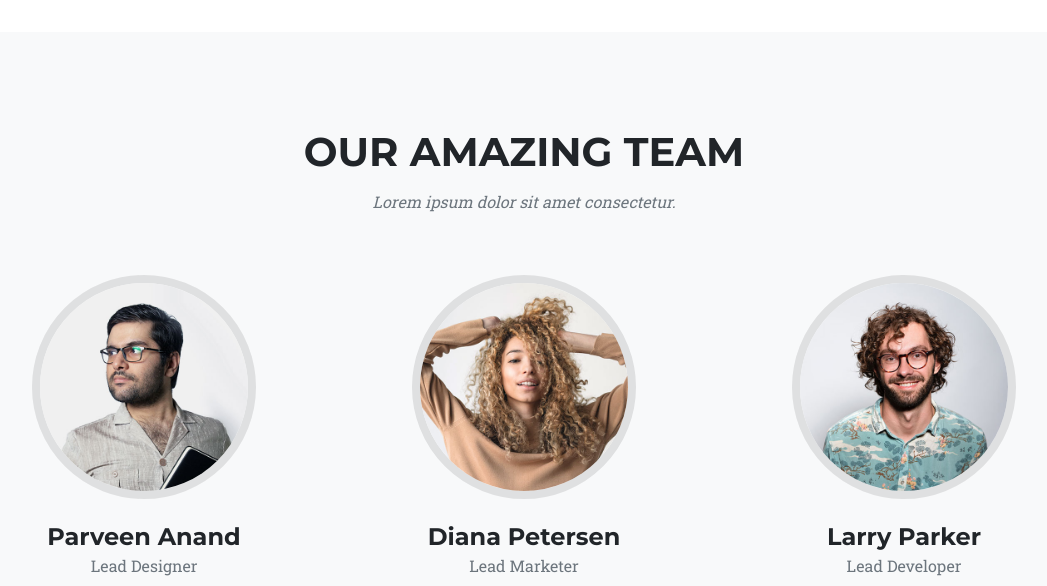
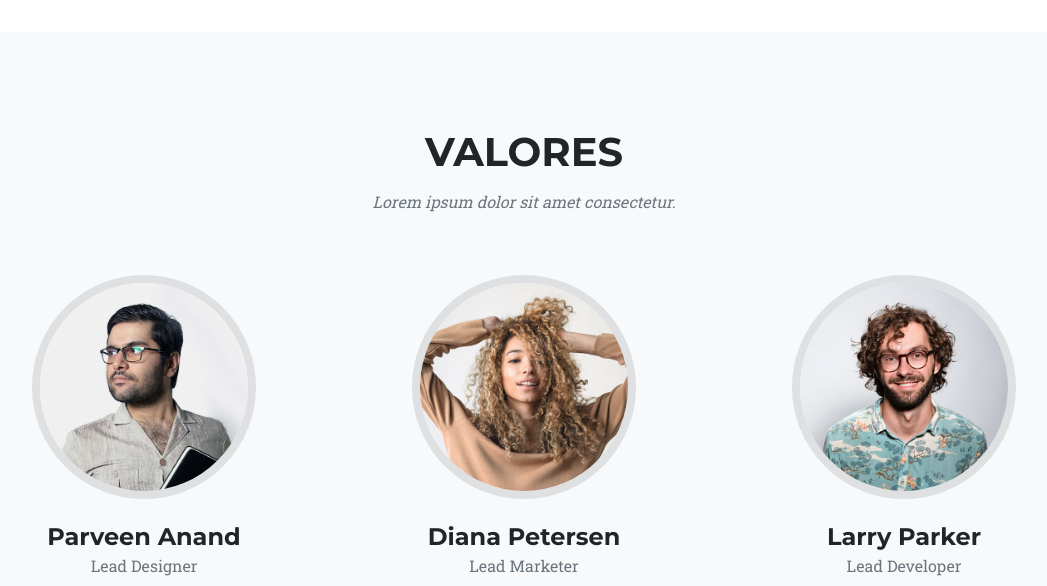
Before and after one commit to AULANAHOVI/amutas, a plain HTML site: page index.html in a window 1280 px wide. Shown: the part 4460-5046 px from the top of the page, without its empty margins (116-1163 px from the left). Drawn offline with nearby package versions, Linux system fonts and the light colour scheme.

Commit message:
Update index.html

```diff
--- a/index.html
+++ b/index.html
@@ -246,7 +246,7 @@
         <section class="page-section bg-light" id="team">
             <div class="container">
                 <div class="text-center">
-                    <h2 class="section-heading text-uppercase">Our Amazing Team</h2>
+                    <h2 class="section-heading text-uppercase">VALORES</h2>
                     <h3 class="section-subheading text-muted">Lorem ipsum dolor sit amet consectetur.</h3>
                 </div>
                 <div class="row">
```
